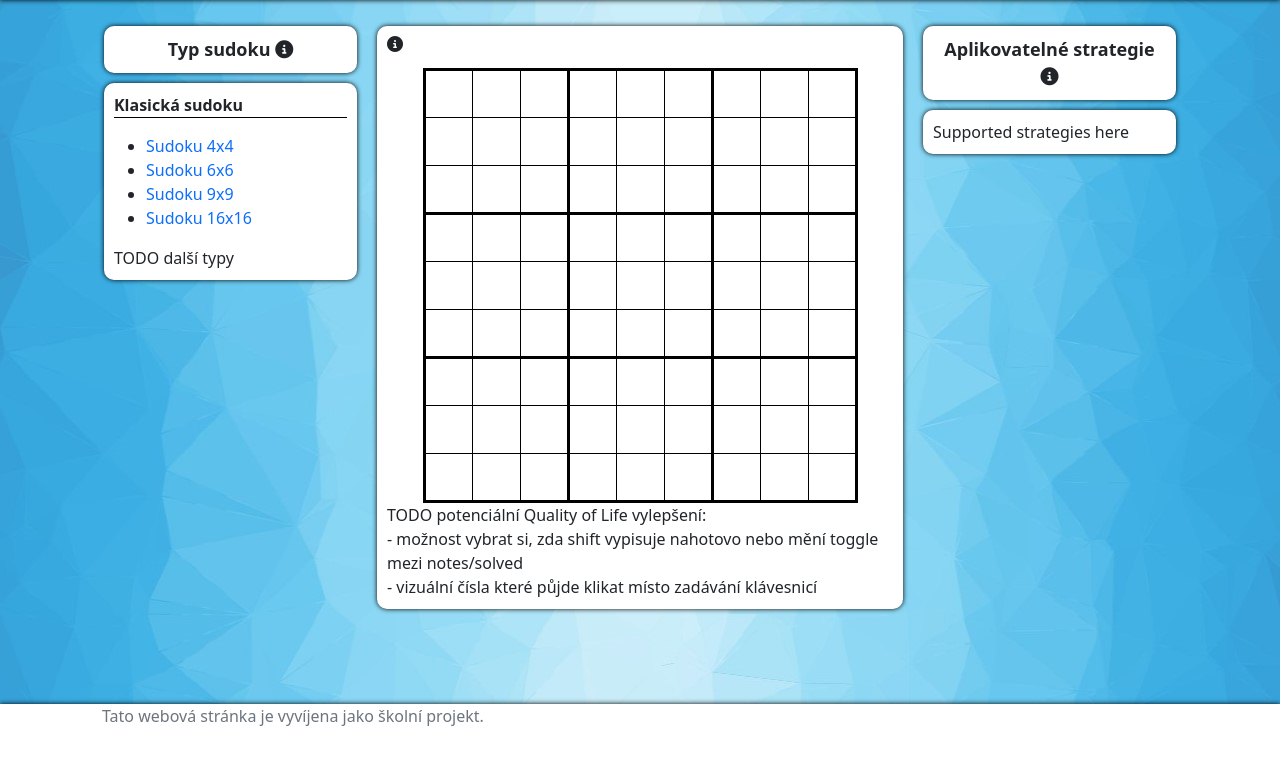
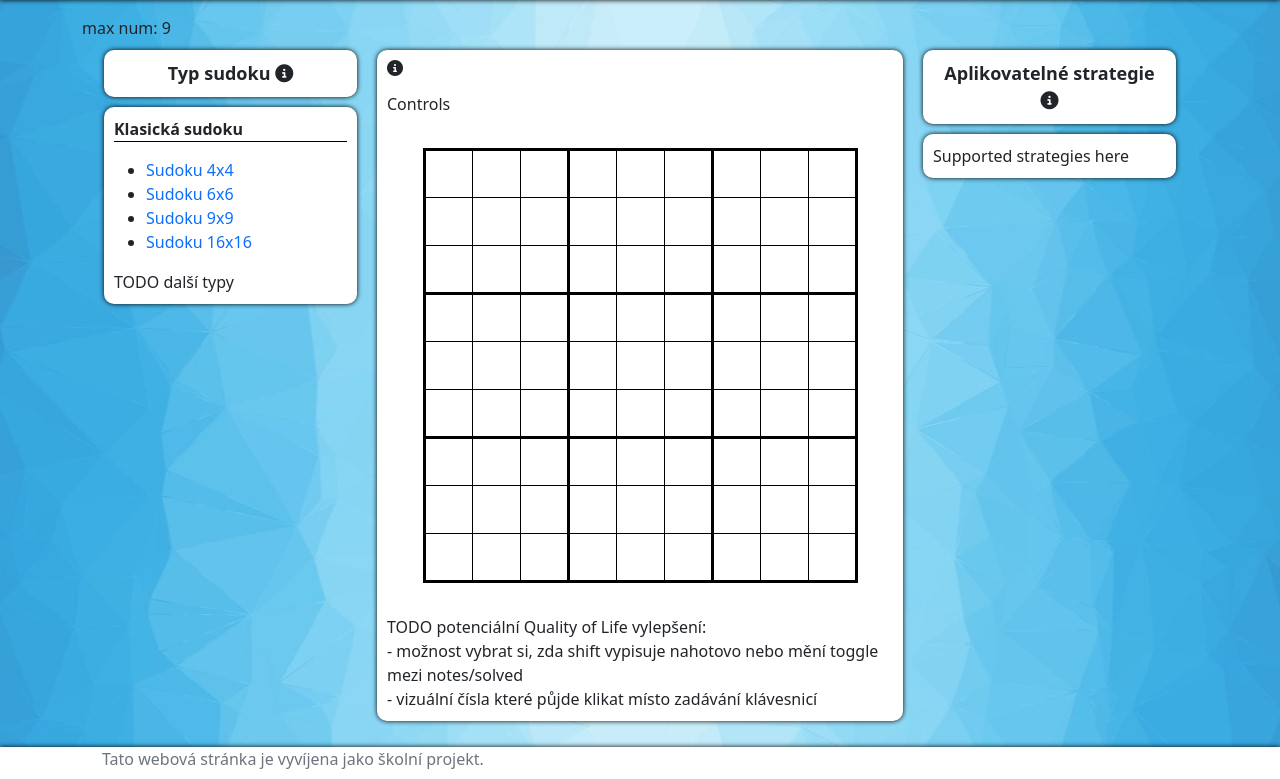
Before and after one commit to hojkas/sudoku-solver, a Django app: page /solver/ in a window 1280 px wide. Shown: the part 64-843 px from the top of the page. Before the commit the page ends 790 px from the top, so only its background shows below. Run offline with Django 3.2, Linux system fonts and the light colour scheme; some libraries are stand-ins or nearby versions.

Commit message:
reshuffle - making classic universal

```diff
--- a/static/css/solver.css
+++ b/static/css/solver.css
@@ -1,5 +1,5 @@
 .sudoku {
-    margin: auto;
+    margin: 2rem auto 2rem auto;
     border: solid 3px black;
 }
 
@@ -45,3 +45,19 @@
 .sudoku-9x9 td:nth-child(3n) {
     border-right: solid 3px black;
 }
+
+.sudoku-4x4 tr:nth-child(2n) {
+    border-bottom: solid 3px black;
+}
+
+.sudoku-4x4 td:nth-child(2n) {
+    border-right: solid 3px black;
+}
+
+.sudoku-controls {
+    margin: 1rem auto 1rem auto;
+}
+
+.sudoku-controls-button {
+
+}
--- a/static/js/main.js
+++ b/static/js/main.js
@@ -1,6 +1,9 @@
 $(document).ready(function()
 {
     let selected_cell_id = -1;
+    let highlight_selected = true;
+    let shift_toggle_setting = false;
+    let fill_in_solved = false;
 
     // Selecting cell by click
     $('.sudoku-cell').on('click', function () {
@@ -27,7 +30,8 @@ $(document).ready(function()
             }
             //key arrow
             else if (key >= 37 && key <= 40) {
-                change_selected(count_new_selected_cell(key, selected_cell_id, max_sudoku_number));
+                let n = count_new_selected_cell(key, selected_cell_id, max_sudoku_number);
+                change_selected(n);
             }
             // test if key pressed is one of possible numbers/letters for this sudoku
             else if ((max_sudoku_number === 4 && key >= 49 && key <= 52) ||
--- a/sudoku/views.py
+++ b/sudoku/views.py
@@ -34,7 +34,12 @@ math_sudokus = {
 }
 sudokus_context = {'basic_sudokus': basic_sudokus,
                    'extra_rules': extra_rules,
-                   'math_sudokus': math_sudokus}
+                   'math_sudokus': math_sudokus,
+                   'max_sudoku_number': 9}
+
+max_sudoku_numbers = {'sudoku4x4': 4,
+                      'sudoku6x6': 6,
+                      'sudoku16x16': 16}
 
 @register.filter
 def get_range(val):
@@ -47,6 +52,26 @@ def get_cell_num(x, y):
 @register.filter
 def mul(a, b):
     return a * b
+
+@register.filter
+def get_note_x(max_sudoku_num):
+    if max_sudoku_num == 4:
+        return 2
+    if max_sudoku_num == 6:
+        return 2
+    if max_sudoku_num == 16:
+        return 4
+    return 3
+
+@register.filter
+def get_note_y(max_sudoku_num):
+    if max_sudoku_num == 4:
+        return 2
+    if max_sudoku_num == 6:
+        return 3
+    if max_sudoku_num == 16:
+        return 4
+    return 3
 
 def index(request):
     return render(request, 'index.html')
@@ -64,6 +89,11 @@ def solver(request, name):
         django.template.loader.get_template(template)
     except TemplateDoesNotExist:
         raise Http404(_('Aplikace na řešení') + ' "' + name + '" ' + _('nebyla nalezena.'))
+
+    if name in max_sudoku_numbers.keys():
+        sudokus_context['max_sudoku_number'] = max_sudoku_numbers[name]
+    else:
+        sudokus_context['max_sudoku_number'] = 9
 
     return render(request, template, sudokus_context)
 
--- a/templates/solver/classic.html
+++ b/templates/solver/classic.html
@@ -1,29 +1,23 @@
 {% extends "solver/solver_base.html" %}
 
 {% block solver_block %}
-    <script> const max_sudoku_number = 9; </script>
-
     <div>
-          <table class="sudoku sudoku-9x9">
-              {% for x in 9|get_range %}
+          <table class="sudoku sudoku-{{ max_sudoku_number }}x{{ max_sudoku_number }}">
+              {% for x in max_sudoku_number|get_range %}
                   <tr>
-                  {% for y in 9|get_range %}
-                      <td class="sudoku-cell" id="cell-{{ x|mul:9|add:y }}">
-                        <div class="sudoku-solved-num" id="solved{{ x|mul:9|add:y }}">
+                  {% for y in max_sudoku_number|get_range %}
+                      <td class="sudoku-cell" id="cell-{{ x|mul:max_sudoku_number|add:y }}">
+                        <div class="sudoku-solved-num" id="solved{{ x|mul:max_sudoku_number|add:y }}">
                             &nbsp;
                         </div>
-                        <div class="sudoku-candidate-grid" id="notes{{ x|mul:9|add:y }}">
-                            <span id="note{{ x|mul:9|add:y }}-1">&nbsp;</span>
-                            <span id="note{{ x|mul:9|add:y }}-2">&nbsp;</span>
-                            <span id="note{{ x|mul:9|add:y }}-3">&nbsp;</span>
+                        <div class="sudoku-candidate-grid" id="notes{{ x|mul:max_sudoku_number|add:y }}">
+                        {% for notes_x in max_sudoku_number|get_note_x|get_range %}
+                            {% for notes_y in max_sudoku_number|get_note_y|get_range %}
+                                <span id="note{{ x|mul:max_sudoku_number|add:y }}-{{ max_sudoku_number|get_note_y|mul:notes_x|add:notes_y|add:1 }}">&nbsp;</span>
+                            {% endfor %}
                             <br>
-                            <span id="note{{ x|mul:9|add:y }}-4">&nbsp;</span>
-                            <span id="note{{ x|mul:9|add:y }}-5">&nbsp;</span>
-                            <span id="note{{ x|mul:9|add:y }}-6">&nbsp;</span>
-                            <br>
-                            <span id="note{{ x|mul:9|add:y }}-7">&nbsp;</span>
-                            <span id="note{{ x|mul:9|add:y }}-8">&nbsp;</span>
-                            <span id="note{{ x|mul:9|add:y }}-9">&nbsp;</span>
+                        {% endfor %}
+
                         </div>
                       </td>
                   {% endfor %}
--- a/templates/solver/solver_base.html
+++ b/templates/solver/solver_base.html
@@ -66,6 +66,8 @@
 {% endblock %}
 
 {% block content %}
+<script> const max_sudoku_number = {{ max_sudoku_number }}; </script>
+    max num: {{ max_sudoku_number }}
 <div class="container">
     <div class="row">
         <div class="col-md-3">
@@ -98,6 +100,13 @@
                     <i type="button" class="fas fa-info-circle" data-bs-toggle="modal"
                        data-bs-target="#solverInfoModal"></i>
                 </p>
+
+                <div>
+                    <div class="sudoku-controls">
+                        Controls
+                    </div>
+                </div>
+
                 {% block solver_block %}
 
                 {% endblock %}
```
Also changed, not shown: templates/solver/sudoku4x4.html (added, +28 -0 lines).
